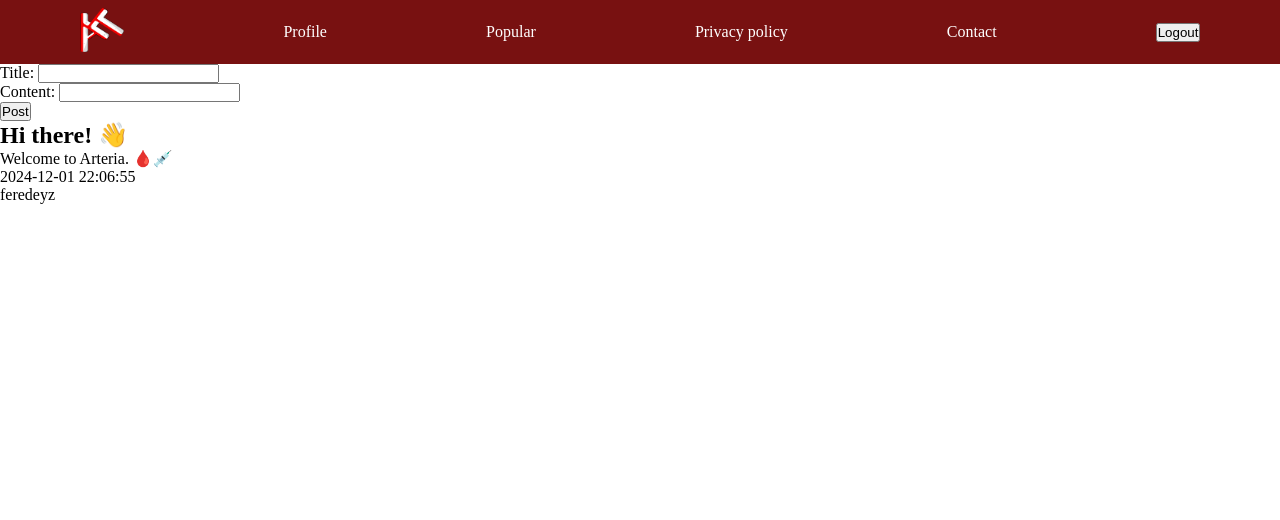
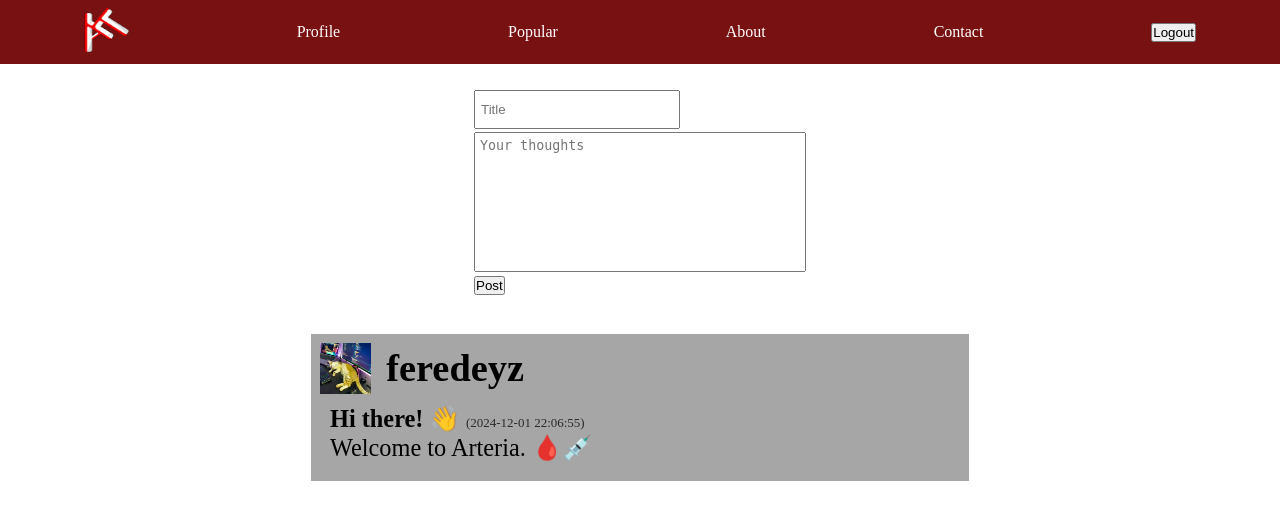
Before and after one commit to feredeyz/arteria, a Flask app: page /popular in a window 1280 px wide. Shown: the top 520 px of the page. Run offline with Flask 3, Linux system fonts and the light colour scheme; a user stored in the database is signed in.

Commit message:
updated system of adding posts. added About page

```diff
--- a/app/__init__.py
+++ b/app/__init__.py
@@ -2,11 +2,13 @@ from flask import Flask
 from flask_sqlalchemy import SQLAlchemy
 from flask_login import LoginManager
 from .config import Config
+from flask_cors import CORS
 from flask_jwt_extended import JWTManager
 
 db = SQLAlchemy()
 login_manager = LoginManager()
 jwt_manager = JWTManager()
+cors = CORS()
 
 def create_app():
     app = Flask(__name__)
--- a/app/forms.py
+++ b/app/forms.py
@@ -1,5 +1,5 @@
 from flask_wtf import FlaskForm
-from wtforms import StringField, PasswordField, SubmitField
+from wtforms import StringField, PasswordField, SubmitField, TextAreaField
 from wtforms.validators import DataRequired, EqualTo, Length
 
 class LoginForm(FlaskForm):
@@ -15,6 +15,6 @@ class RegistrationForm(FlaskForm):
     submit = SubmitField('Register')
 
 class PostForm(FlaskForm):
-    title = StringField('Title: ', name='title', validators=[DataRequired()])
-    content = StringField('Content: ', name='content', validators=[DataRequired(), Length(max=250)])
-    submit = SubmitField('Post')
+    title = StringField(' ', id='form-title', name='title', validators=[DataRequired()], render_kw={"placeholder": "Title"})
+    content = TextAreaField(' ', id='form-content', name='content', validators=[DataRequired(), Length(max=250)], render_kw={"placeholder": "Your thoughts"})
+    submit = SubmitField('Post', id='form-submit')
--- a/app/functions.py
+++ b/app/functions.py
@@ -16,7 +16,8 @@ def validate_login(form):
             identity=str(user.id),
             additional_claims={
                 'username': user.username,
-                'description': user.description or ""
+                'description': user.description or "",
+                'avatar': user.avatar,
             }
         )
 
@@ -56,10 +57,9 @@ def change_avatar(req):
     img = Image.open(file.stream)
     img = img.convert("RGB")
     save_path = os.path.join('app/static/avatars', f'avatar{id}.png')
-    os.makedirs('app/static/avatars', exist_ok=True)
     img.save(save_path)
     user = User.query.get(id)
-    user.avatar = f'avatar{id}.png'
+    user.avatar = f'avatars/avatar{id}.png'
     db.session.commit()
 
 def post_add(form, user):
--- a/app/routes.py
+++ b/app/routes.py
@@ -1,7 +1,6 @@
 from flask import render_template, redirect, url_for, Blueprint, request
 from .forms import LoginForm, RegistrationForm, PostForm
 from flask_login import login_required, current_user, logout_user
-from flask_cors import CORS
 from flask_jwt_extended import jwt_required
 from .functions import *
 
@@ -9,7 +8,6 @@ main = Blueprint('main', __name__)
 auth = Blueprint('auth', __name__)
 profile = Blueprint('profile', __name__)
 posts = Blueprint('posts', __name__)
-cors = CORS()
 
 #   ----------------------
 #          Pages
@@ -22,6 +20,10 @@ def index():
 @posts.route('/popular')
 def popular():
     return render_template('popular.html', form=PostForm(), posts=Post.query.all())
+
+@main.route('/about')
+def about():
+    return render_template('about.html')
 
 #   ----------------------
 #          Posts
@@ -78,5 +80,4 @@ def logout():
 @jwt_required()
 @login_required
 def user():
-    current_user.avatar = f'/static/avatars/{current_user.avatar}' if current_user.avatar else '/static/styles/images/user-profile-pic.jpg'
     return render_template('user-profile.html')
--- /dev/null
+++ b/app/static/styles/popular.css
@@ -0,0 +1,70 @@
+* {
+    margin: 0;
+    padding: 0;
+}
+
+#add-post {
+    display: flex;
+    justify-content: center;
+    margin-top: 2vw;
+    & #form-title {
+        padding: 5px;
+        width: 15vw;
+        height: 2vw;
+    }
+
+    & #form-content {
+        margin-top: 3px;
+        padding: 5px;
+        width: 25vw;
+        height: 10vw;
+        resize: none;
+    }
+}
+
+#posts {
+    display: flex;
+    margin-top: 2vw;
+    justify-content: center;
+
+    & * {
+        font-size: 1.9vw;
+    }
+
+    & ul {
+        list-style: none;
+    }
+
+    & .post {
+        width: 50vw;
+        height: fit-content;
+        margin: 1vw;
+        padding: 0.7vw;
+        background-color: #a6a6a6;
+        & .post-user {
+            display: flex;
+            align-items: center;
+            text-align: center;
+            justify-content: start;
+
+            & p {
+                font-size: 3vw;
+                font-weight: 900;
+                margin-left: 15px;
+                display: inline;
+            }
+        }
+        & .post-avatar {
+            width: 4vw;
+            height: 4vw;
+        }
+
+        & .post-text {
+            margin: 10px;
+        }
+        & .post-date {
+            font-size: small;
+            opacity: 0.75;
+        }
+    }
+}
--- a/app/templates/header.html
+++ b/app/templates/header.html
@@ -20,13 +20,14 @@
             Popular
         </a>
 
-        <a href="{{ url_for('profile.user')}}">
-            Privacy policy
+        <a href="{{ url_for('main.about')}}">
+            About
         </a>
 
-        <a href="{{ url_for('profile.user')}}">
+        <a>
             Contact
         </a>
+
         {% if current_user.is_authenticated %}
             <button name="{{ current_user.id }}" onclick="logout()">Logout</button>
             <script>
--- a/app/templates/login.html
+++ b/app/templates/login.html
@@ -3,7 +3,7 @@
 <head>
     <meta charset="UTF-8">
     <meta name="viewport" content="width=device-width, initial-scale=1.0">
-    <title>Log in</title>
+    <title>Arteria: Log in</title>
 </head>
 <body>
     {% include "header.html" %}
--- a/app/templates/popular.html
+++ b/app/templates/popular.html
@@ -4,9 +4,11 @@
     <meta charset="UTF-8">
     <meta name="viewport" content="width=device-width, initial-scale=1.0">
     <title>Arteria: Popular</title>
+    <link rel="stylesheet" href="{{ url_for('static', filename='styles/popular.css') }}">
 </head>
 <body>
     {% include "header.html" %}
+    {% if current_user.is_authenticated %}
         <div id="add-post">
             <form action="/add-post" method="post">
                 {{ form.hidden_tag() }}
@@ -15,22 +17,29 @@
                 {{ form.submit() }}
             </form>
         </div>
+    {% endif %}
     <div id="posts">
         <ul>
            {% for post in posts %}
                 <li>
-                    <h2>
-                        {{ post.title }}
-                    </h2>
+                    <div class="post">
+                        <div class="post-user">
+                            <img class="post-avatar" src="{{ url_for('static', filename=(post.user.avatar or 'styles/images/user-profile-pic.jpg')) }}" alt="avatar">
+                            <p>{{ post.user.username }}</p>
+                        </div>
 
-                    {{ post.content }} <br>
-                    {{ post.created_at }} <br>
-                    {{ post.user.username }}
+
+                        <div class="post-text">
+                            <h1 class="post-title" style="display: inline;">{{ post.title }}</h1>
+                            <p class="post-date" style="display: inline;">({{ post.created_at }})</p>
+                            <p class="post-content">{{ post.content }}</p>
+                        </div>
+
+
+                    </div>
                 </li>
             {% endfor %}
         </ul>
-
-
     </div>
 </body>
 </html>
--- a/app/templates/registrate.html
+++ b/app/templates/registrate.html
@@ -3,7 +3,7 @@
 <head>
     <meta charset="UTF-8">
     <meta name="viewport" content="width=device-width, initial-scale=1.0">
-    <title>Registration</title>
+    <title>Arteria: Registration</title>
 </head>
 <body>
     {% include "header.html" %}
--- a/app/templates/user-profile.html
+++ b/app/templates/user-profile.html
@@ -4,13 +4,13 @@
     <meta charset="UTF-8">
     <meta name="viewport" content="width=device-width, initial-scale=1.0">
     <link rel="stylesheet" href="{{url_for('static', filename='styles/user_profile.css')}}">
-    <title>{{ current_user.username }}</title>
+    <title>Arteria: {{ current_user.username }}</title>
 </head>
 <body>
     {% include "header.html" %}
     <div id="about-user">
         <div id="picture">
-            <img id="user-profile-pic" src="{{current_user.avatar}}" alt="avatar">
+            <img id="user-profile-pic" src="{{ url_for('static', filename=(current_user.avatar or 'styles/images/user-profile-pic.jpg')) }}" alt="avatar">
             <button onclick="document.getElementsByClassName('avatarFile')[0].click()"><img src="{{url_for('static', filename='styles/images/edit.png')}}" alt="Edit"></button>
             <input id="{{ current_user.id }}" name="image" accept="image/png, image/jpeg" type="file" style="display: none;" class="avatarFile" oninput="changeAvatar(this)">
         </div>
--- a/run.py
+++ b/run.py
@@ -6,4 +6,4 @@ app = create_app()
 if __name__ == "__main__":
     with app.app_context():
         db.create_all()
-    app.run(debug=True, port=5000)
+    app.run(port=5000)
```
Also changed, not shown: app/static/styles/about.css (added, +48 -0 lines), app/templates/about.html (added, +60 -0 lines), app/static/avatars/avatar1.png (added), app/static/avatars/avatar2.png (added), app/static/avatars/avatar3.png (added), app/static/avatars/avatar4.png (added), instance/data.db, 1 other file. Lines whose indentation alone changed are shown as unchanged.
